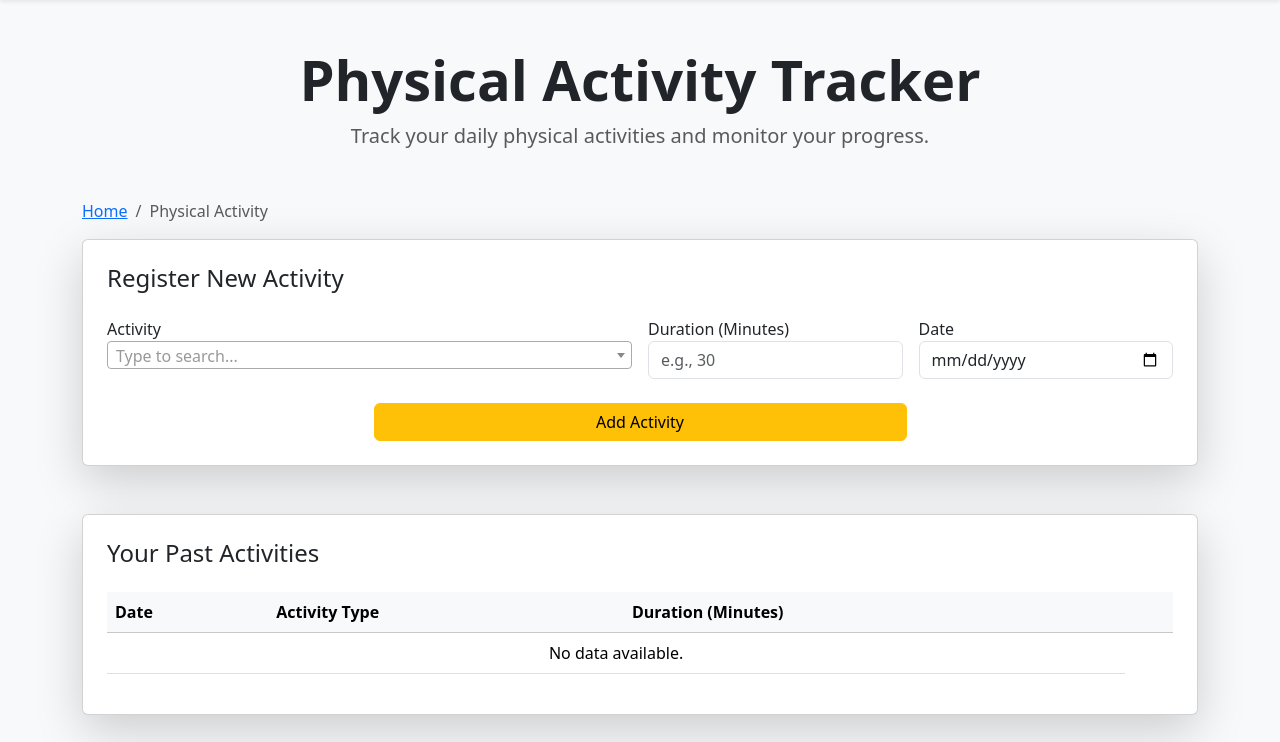
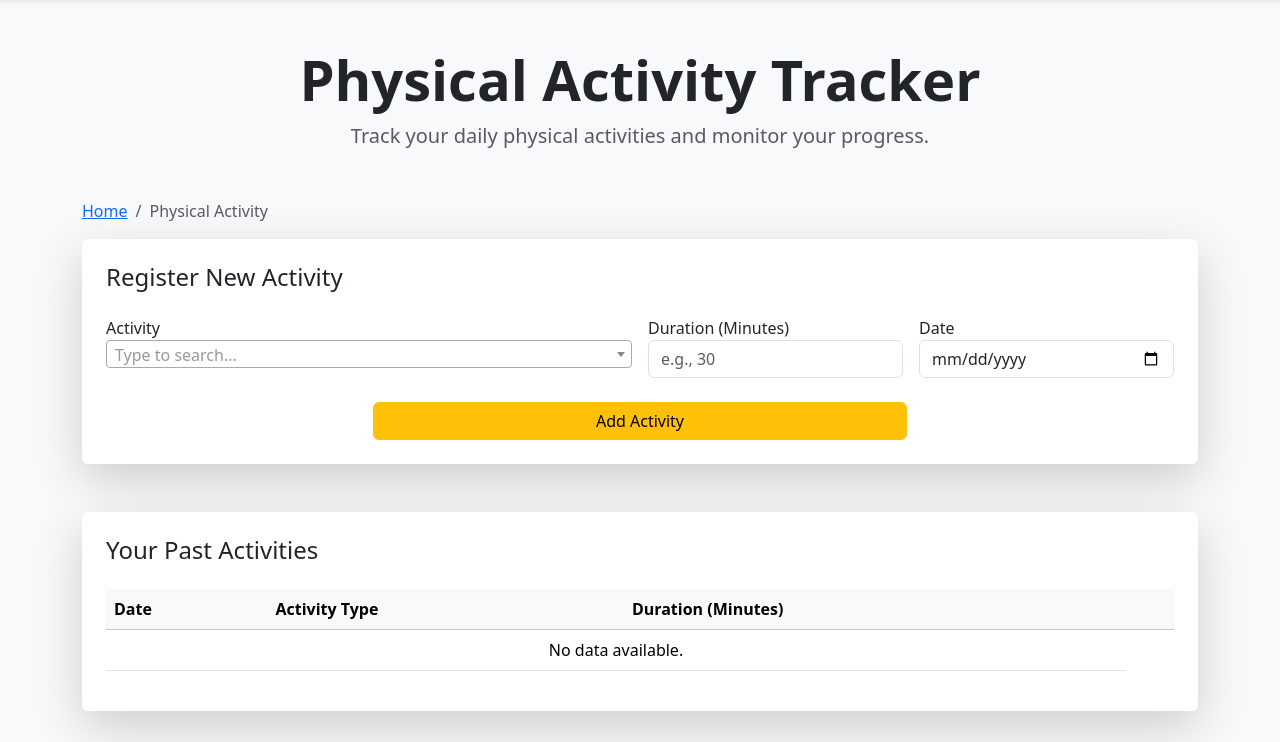
Before and after one commit to daniele-bnm/my_health_app, a Flask app: template health_app/templates/app_dir/physical_activity.html in a window 1280 px wide. Shown: the part 58-800 px from the top of the page. Run offline with Flask 3, Linux system fonts and the light colour scheme; the template is opened without the code that fills it: values that come from a table or form of the project are taken from there, others are empty; parts of the project's set-up code (start-up, migrations or seed data) failed here and were passed over; some libraries are stand-ins or nearby versions.

Commit message:
light change

```diff
--- a/health_app/templates/app_dir/physical_activity.html
+++ b/health_app/templates/app_dir/physical_activity.html
@@ -16,7 +16,7 @@
             <li class="breadcrumb-item active" aria-current="page">Physical Activity</li>
           </ol>
      </nav>
-     <div class="card shadow-lg mb-5">
+     <div class="card shadow-lg border-0 mb-5">
             <div class="card-body p-4">
                 <h4 class="card-title mb-4">Register New Activity</h4>
                 <form method="POST" action="{{ url_for('physical_activity_page') }}" class="needs-validation" novalidate>
@@ -48,7 +48,7 @@
      {% include 'modal.html' %}
 
         <!-- Table for Past Activities -->
-        <div class="card shadow-lg">
+        <div class="card shadow-lg border-0">
             <div class="card-body p-4">
                 <h4 class="card-title mb-4">Your Past Activities</h4>
                 <div class="table-responsive">
```
